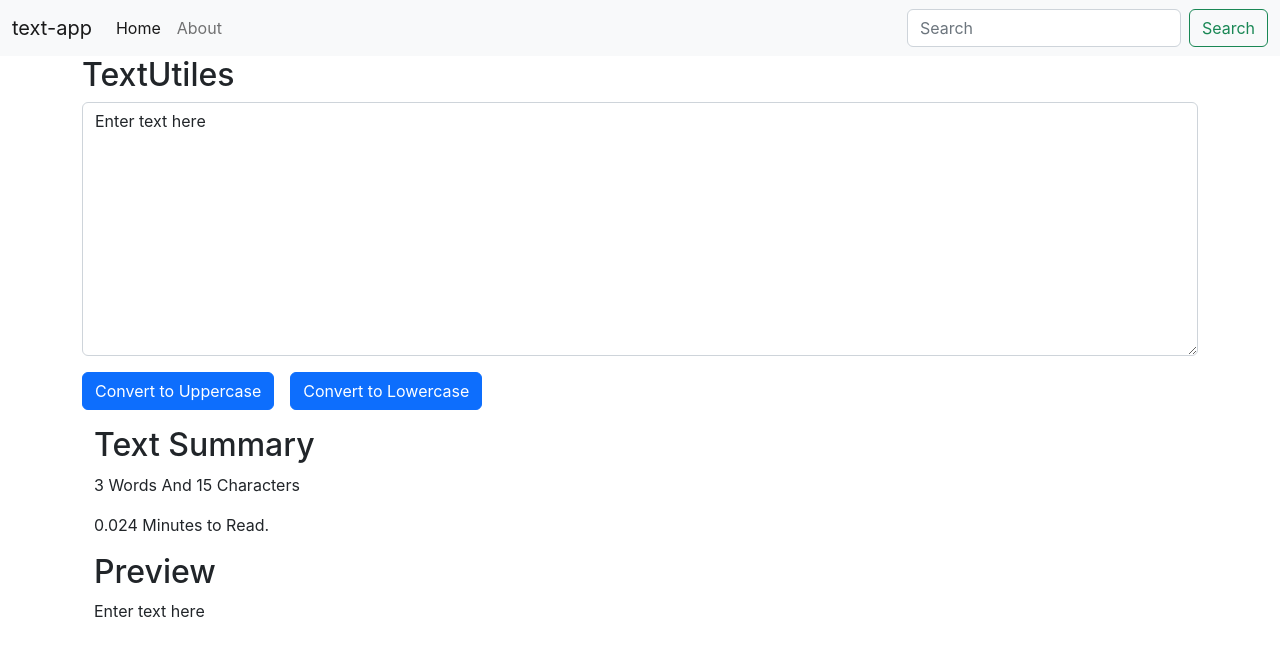
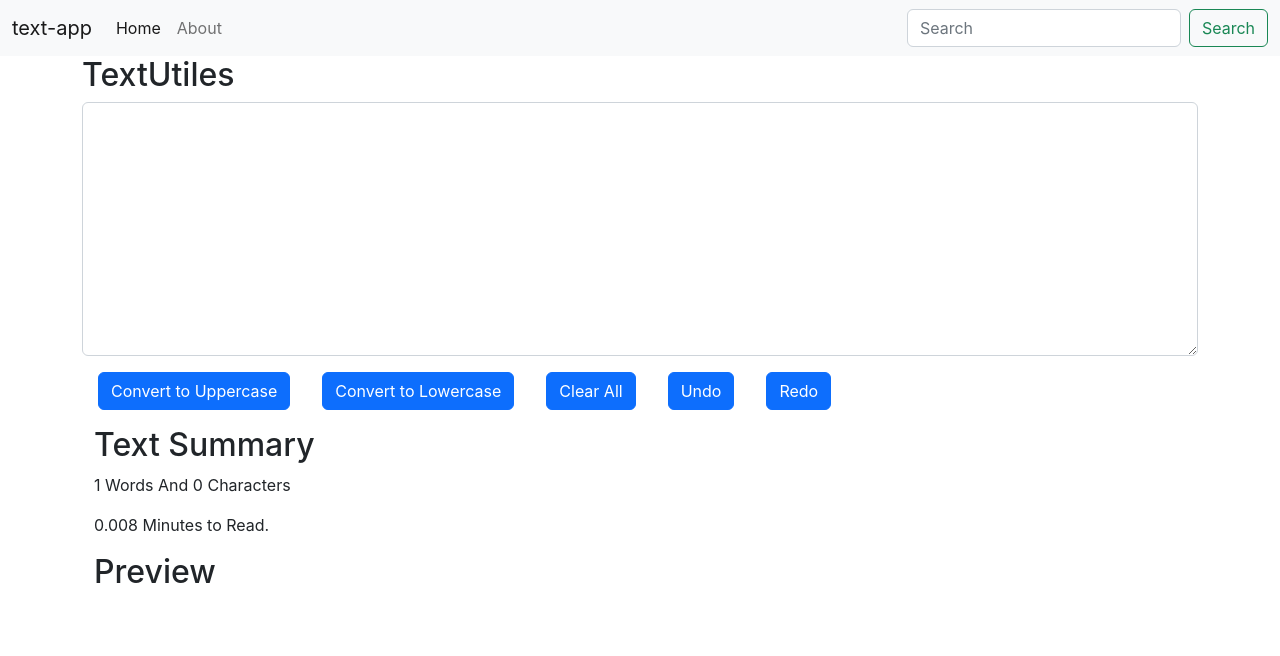
Before and after one commit to PranitPatil03/React-Learning, a React (Create React App) app in the folder Lessons/first-react-app/: page / in a window 1280 px wide. Shown: the top 656 px of the page. Built offline with nearby package versions, Linux system fonts and the light colour scheme.

Commit message:
Updated code

```diff
--- a/Lessons/first-react-app/src/components/TextForm.js
+++ b/Lessons/first-react-app/src/components/TextForm.js
@@ -3,22 +3,34 @@ import React ,{useState} from 'react'
 
 export default function TextForm(props) {
 
-    const [Text,setText]=useState("Enter text here")
+    const [Text,setText]=useState("")
 
     const handleOnChange= (e)=>{
-        console.log("handleOnChange")
         setText(e.target.value)
     }
 
     const OnClickUppercase= ()=>{
-        console.log("UpperCase Btn Clicked..." + Text)
         let newText=Text.toUpperCase()
         setText(newText)
     }
 
     const OnClickLowercase= ()=>{
-        console.log("UpperCase Btn Clicked..." + Text)
         let newText=Text.toLowerCase()
+        setText(newText)
+    }
+
+    const OnClickClear= ()=>{
+        let Text=''
+        setText(Text)
+    }
+
+    const OnClickUndo= ()=>{
+        let newText=Text.toString().substring(0,Text.length-1)
+        setText(newText)
+    }
+
+    const OnClickRedo= ()=>{
+        let newText=Text.toString().substring(0,Text.length)
         setText(newText)
     }
 
@@ -29,8 +41,11 @@ export default function TextForm(props) {
             <div className="mb-3">
                 <textarea className="form-control" value={Text} onChange={handleOnChange} id="exampleFormControlTextarea1" rows="10"></textarea>
             </div>
-            <button className="btn btn-primary" onClick={OnClickUppercase}>Convert to Uppercase</button>
+            <button className="btn btn-primary mx-3" onClick={OnClickUppercase}>Convert to Uppercase</button>
             <button className="btn btn-primary mx-3" onClick={OnClickLowercase}>Convert to Lowercase</button>
+            <button className="btn btn-primary mx-3" onClick={OnClickClear}>Clear All</button>
+            <button className="btn btn-primary mx-3" onClick={OnClickUndo}>Undo</button>
+            <button className="btn btn-primary mx-3" onClick={OnClickRedo}>Redo</button>
         </div>
         <div className="container my-3">
             <h2>Text Summary</h2>
```
